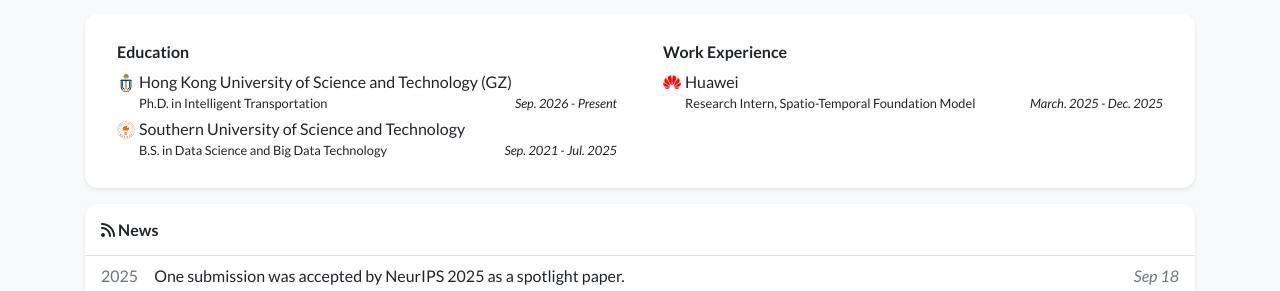
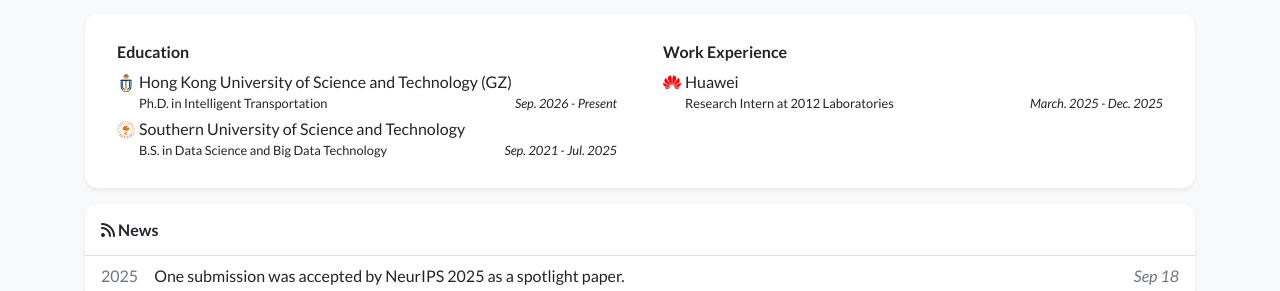
Before and after one commit to jayjunjieqiu/jayjunjieqiu.github.io, a Jekyll site: the page built from index.html, in a window 1280 px wide and 900 px high, scrolled down 705 px. Shown: the part 165-456 px from the top of the window. Built offline with Jekyll 4.4.1, drawn with Linux system fonts in a browser that asks for light colours; nearby versions of some CDN libraries; a style sheet for code colours, icons or effects is not loaded.

Commit message:
Update Huawei internship title

```diff
--- a/_data/profile.yml
+++ b/_data/profile.yml
@@ -42,7 +42,7 @@ education:
 experience:
 - name: Huawei
   logo: /assets/images/badges/HUAWEI.png
-  position: Research Intern, Spatio-Temporal Foundation Model
+  position: Research Intern at 2012 Laboratories
   date: March. 2025 - Dec. 2025
 
 awards:
```
